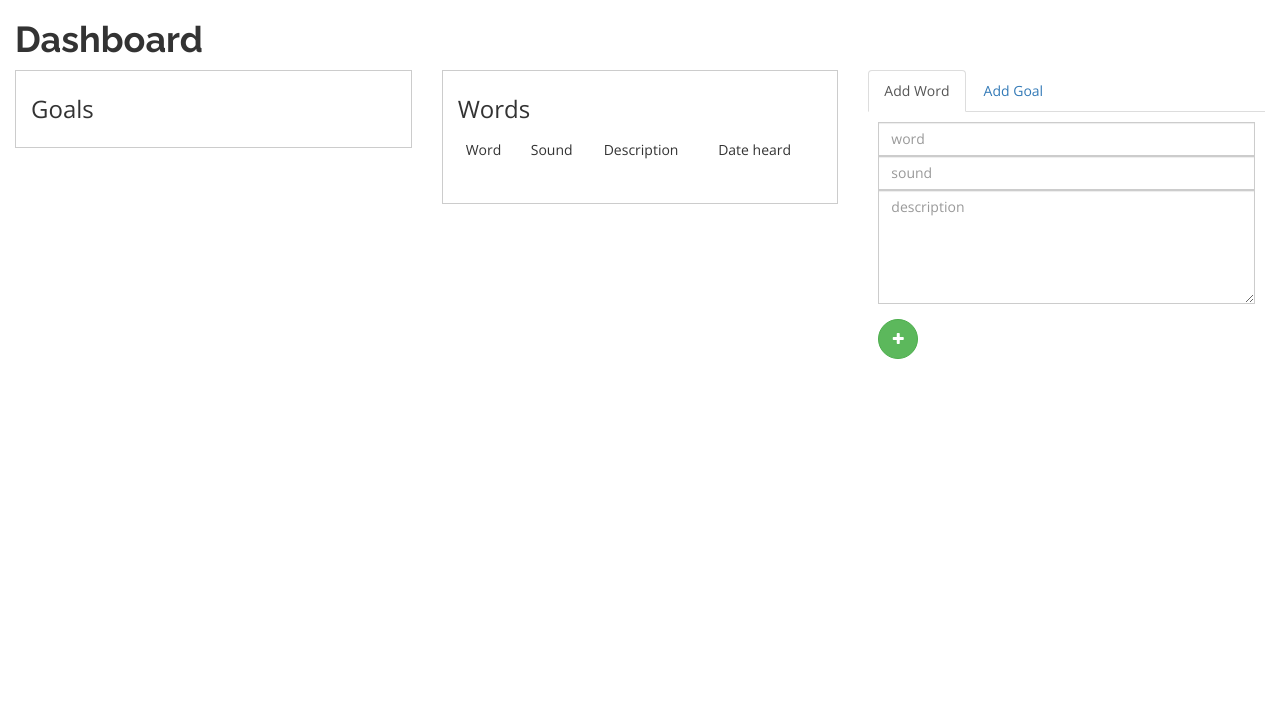
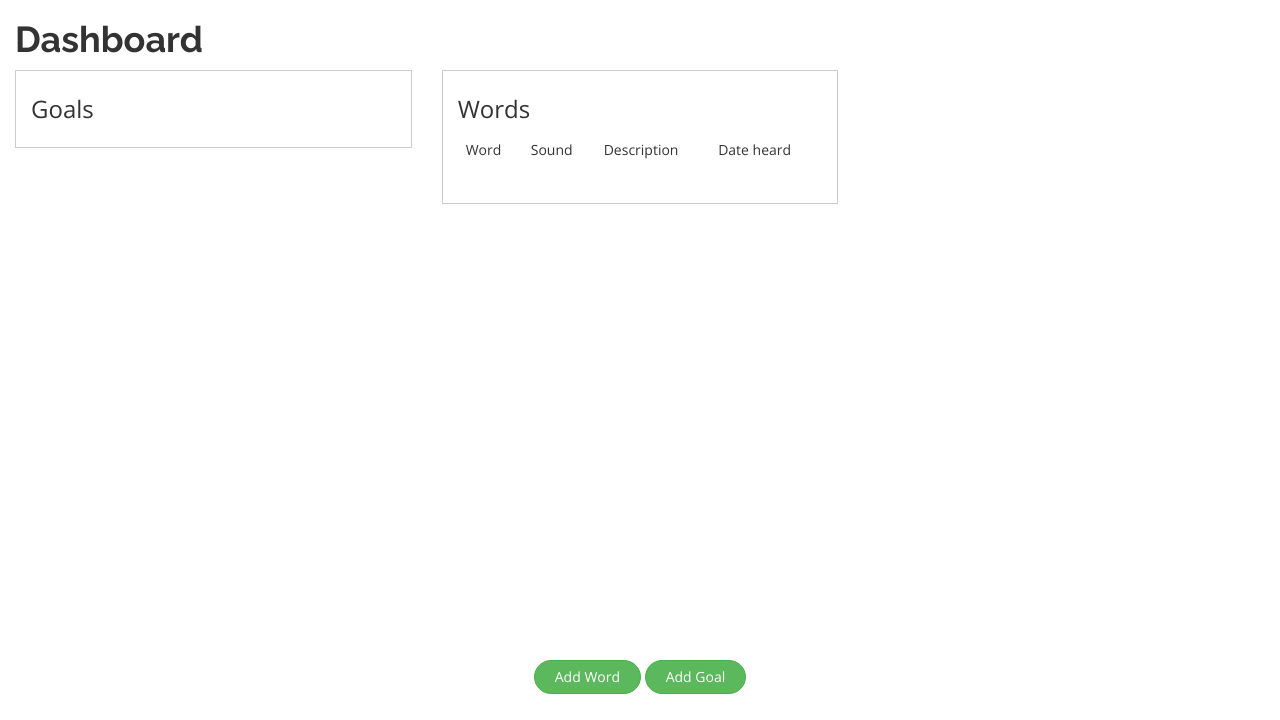
Before and after one commit to ncabelin/toddlespeak, a Flask app: page /browse in a window 1280 px wide. Shown: the part 80-800 px from the top of the page. Run offline with Flask 2, Linux system fonts and the light colour scheme; the visitor is signed in with stand-in values (Sample User, id 1); data that the repository does not hold is empty; parts of the project's set-up code (start-up, migrations or seed data) failed here and were passed over; some libraries are stand-ins or nearby versions.

Commit message:
refactor UX

```diff
--- a/templates/browse.html
+++ b/templates/browse.html
@@ -33,175 +33,38 @@
 				</div>
 			</div>
 		</div>
-		<div class="col-md-4">
-			<ul class="nav nav-tabs" id="myTabs">
-				<li role="presentation" class="active"><a href="#wordPanel" id="word-tab">Add Word</a></li>
-				<li role="presentation"><a href="#goalPanel" id="goal-tab">Add Goal</a></li>
-			</ul>
-			<div class="tab-content" id="myTabContent">
-				<div class="tab-pane fade in active" role="tabpanel" id="wordPanel" aria-labelledby="word-tab">
-					<form method="POST" class="form-box" id="wordForm">
-						<div class="form-group">
-							<input class="form-control" type="text" name="word" placeholder="word" id="wordInput">
-							<input class="form-control" type="text" name="sound" placeholder="sound" id="soundInput">
-							<textarea class="form-control" placeholder="description" rows="5" name="description" id="descWordInput"></textarea>
-						</div>
-						<div class="form-group">
-							<button class="btn btn-success circle-btn"><i class="fa fa-plus" aria-hidden="true"></i></button>
-						</div>
-					</form>
-				</div>
-				<div class="tab-pane fade" role="tabpanel" id="goalPanel" aria-labelledby="goal-tab">
-					<form method="POST" class="form-box" id="goalForm">
-						<div class="form-group">
-							<input class="form-control" type="text" name="goal" placeholder="goal" id="goalInput">
-							<textarea class="form-control" placeholder="description" rows="5" name="description" id="descGoalInput"></textarea>
-						</div>
-						<div class="form-group">
-							<button class="btn btn-success circle-btn"><i class="fa fa-plus" aria-hidden="true"></i></button>
-						</div>
-					</form>
-				</div>
-			</div>
 		</div>
 	</div>
 </div>
 <!-- Button trigger modal for Edit Word -->
-<button type="button" class="hidden" data-toggle="modal" data-target="#editModal" id="edit-btn">
-</button>
 
 <!-- Edit Word Modal -->
-<div class="modal fade" id="editModal" tabindex="-1" role="dialog" aria-labelledby="editModalLabel">
+<div class="modal fade" id="editModal" tabindex="-1" role="dialog" aria-labelledby="modalTitle">
   <div class="modal-dialog" role="document">
     <div class="modal-content">
       <div class="modal-header">
         <button type="button" class="close" data-dismiss="modal" aria-label="Close"><span aria-hidden="true">&times;</span></button>
-        <h4 class="modal-title" id="editModalLabel">Edit Word</h4>
+        <h4 class="modal-title" id="modalTitle"></h4>
+        	<div id="errMsg"></div>
       </div>
-      <div class="modal-body">
-        <form method="POST" class="form-box" id="editWordForm">
-					<div class="form-group">
-						<input class="form-control" type="text" name="word" placeholder="word" id="wordEdit">
-						<input class="form-control" type="text" name="sound" placeholder="sound" id="soundEdit">
-						<textarea class="form-control" placeholder="description" rows="5" name="description" id="descEdit"></textarea>
-					</div>
-				</form>
+      <div class="modal-body" id="modalBody">
       </div>
       <div class="modal-footer">
         <button type="button" class="btn btn-default" data-dismiss="modal">Cancel</button>
-        <button type="button" class="btn btn-primary">Save changes</button>
+        <span id="submitBtn"></span>
       </div>
     </div>
   </div>
 </div>
-<script>
-$(function() {
-	// click event handler for Tabs (Add word, Add goal)
-	$('#myTabs a').click(function(e) {
-		e.preventDefault();
-		$(this).tab('show');
-	});
 
-	// show default tab 'Add Word'
-	$('#myTabs a[href="#wordPanel"]').tab('show');
 
-	// returns date only in m d, y format
-	function filterDate(dateStr) {
-		var arr = dateStr.split(' ');
-		return arr[2] + ' ' + arr[1] + ', ' + arr[3];
-	};
+<button type="button" class="hidden" data-toggle="modal" data-target="#editModal" id="showModal"></button>
 
-	var getWords = function() {
-		$.ajax({
-			url: '/getwords',
-			method: 'GET',
-			dataType: 'json'
-		}).done(function(result) {
-			console.log(result);
-			var words = result.Words;
-			$('#wordList').empty();
-			words.forEach(function(w) {
-				$('#wordList').append('<tr class="word-row" data-id="' + w.word_id + '"><td>' + w.word + '</td><td>' +
-					w.sound + '</td><td>'+ w.description + '</td><td>' + filterDate(w.date_heard)
-					+ '</td></tr>');
-			})
-			$('#wordSum').text(words.length);
-			$('.word-row').click(function(e) {
-				console.log('click');
-				$('#edit-btn').trigger('click');
-			})
-		}).fail(function(e) {
-			console.log(e);
-		});
-	}
-
-	getWords();
-
-	var getGoals = function() {
-		$.ajax({
-			url: '/getgoals',
-			method: 'GET',
-			dataType: 'json'
-		}).done(function(result) {
-			console.log(result);
-			var goals = result.Goals;
-			$('#goalList').empty();
-			goals.forEach(function(g) {
-				$('#goalList').append('<li>' + g.goal +'</li>');
-			})
-			$('#goalSum').text(goals.length);
-		}).fail(function(e) {
-			console.log(e);
-		});
-	}
-
-	getGoals();
-
-	$('#wordForm').submit(function(e) {
-		e.preventDefault();
-		// check if word and sound fields are empty
-		var word = $('#wordInput').val(),
-				sound = $('#soundInput').val();
-		if (!(word && sound)) {
-			console.log('Must fill up all fields')
-			return
-		}
-		$.ajax({
-			url: '/addword',
-			method: 'POST',
-			data: $('#wordForm').serialize(),
-			dataType: 'json'
-		}).done(function(result) {
-			console.log('Saved Word');
-			getWords();
-		}).fail(function(e) {
-			console.log(e);
-		});
-	});
-
-	$('#goalForm').submit(function(e) {
-		e.preventDefault();
-		// check all fields
-		var goal = $('#goalInput').val(),
-				desc = $('#descGoalInput').val();
-		if (!goal) {
-			console.log('Must fill up all fields')
-			return
-		}
-		var data = $('#goalForm').serialize();
-		console.log(data);
-		$.ajax({
-			url: '/addgoal',
-			method: 'POST',
-			data: { goal: goal, description: desc },
-			dataType: 'json'
-		}).done(function(result) {
-			console.log('Saved Goal');
-			getGoals();
-		}).fail(function(e) {
-			console.log(e)
-		});
-	});
-});
-</script>
+<footer>
+	<div class="col-md-12 text-center">
+		<button class="btn btn-success" id="addWordBtn">Add Word</button>
+		<button class="btn btn-success" id="addGoalBtn">Add Goal</button>
+	</div>
+</footer>
+<script src="static/js/dashboard.js"></script>
 {% endblock %}
```
